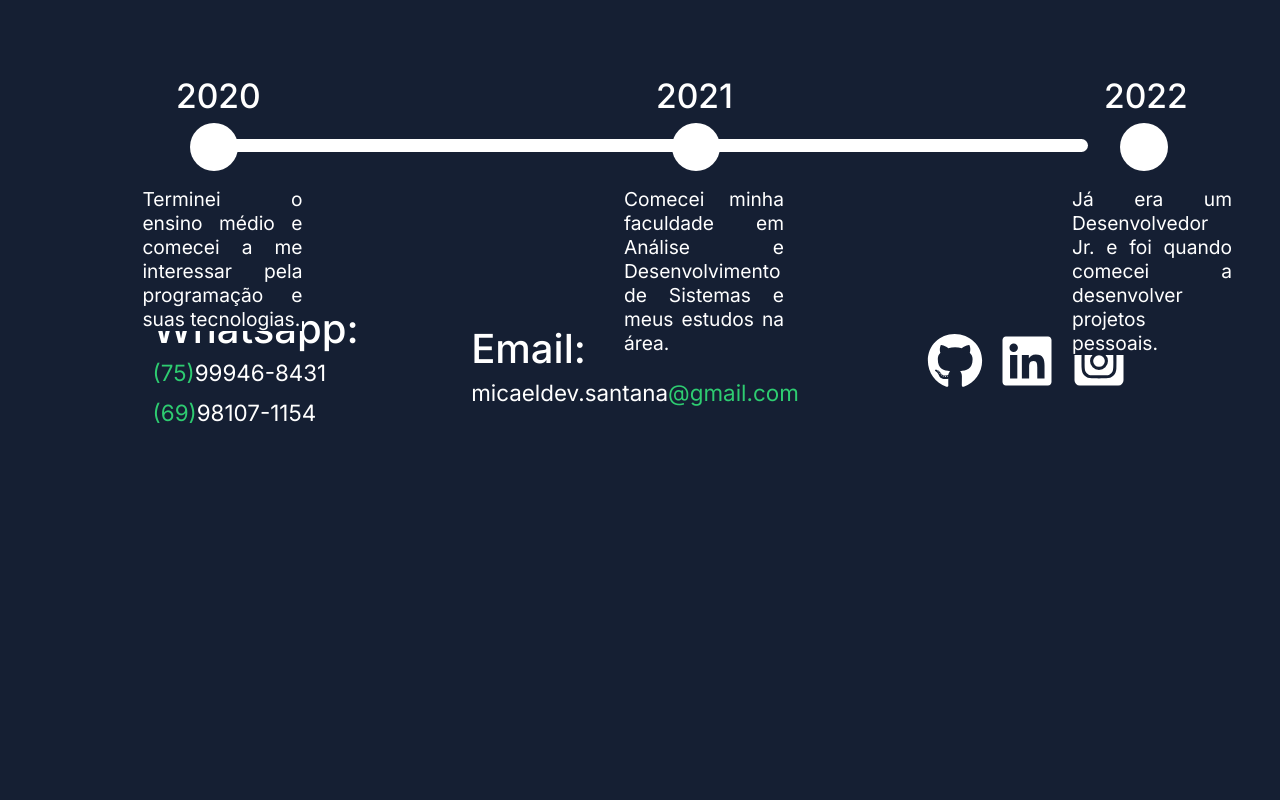
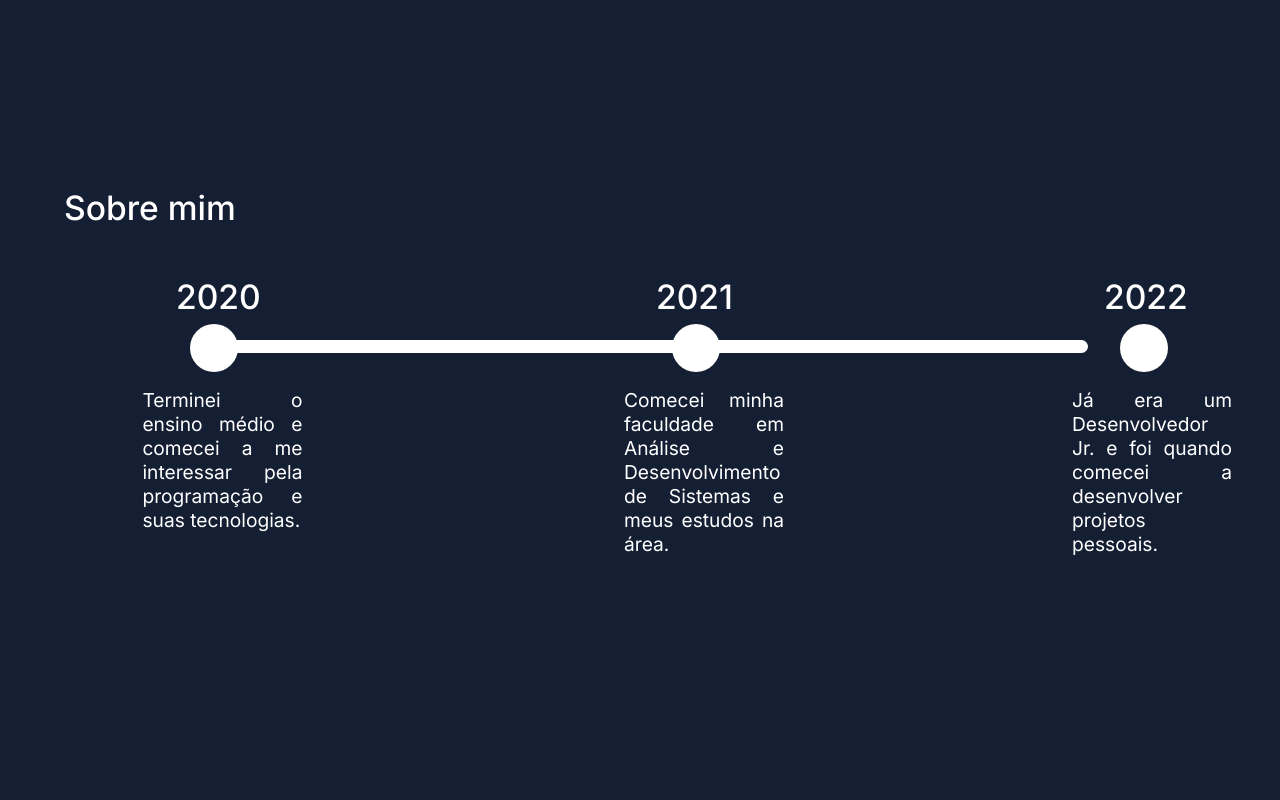
Before and after one commit to iSantanaaH/front-end-web, a Next.js app: page / in a window 1280 px wide. Shown: the part 4060-4860 px from the top of the page. Before the commit the page ends 4532 px from the top, so only its background shows below. Built offline with nearby package versions, Linux system fonts and the light colour scheme.

Commit message:
change layout

```diff
--- a/app/page.module.css
+++ b/app/page.module.css
@@ -282,7 +282,7 @@
 }
 
 .ContainerResume,
-/* .AboutMe, */
+.AboutMe,
 .Projects,
 .Technologies,
 .AditionalSkills {
--- a/app/page.tsx
+++ b/app/page.tsx
@@ -10,7 +10,7 @@ import styles from "./page.module.css";
 
 export default function HomePage() {
   return (
-    <>
+    <div>
       <header>
         <section>
           <div>
@@ -418,9 +418,9 @@ export default function HomePage() {
           </div>
         </section>
         <section id="aboutMe" className={styles.AboutMe}>
-          {/* <div>
+          <div>
             <h2>Sobre mim</h2>
-          </div> */}
+          </div>
 
           <div className={styles.LineX}>
             <div className={styles.TitleFirstYear}>
@@ -538,6 +538,6 @@ export default function HomePage() {
           </div>
         </section>
       </footer>
-    </>
+    </div>
   );
 }
```
